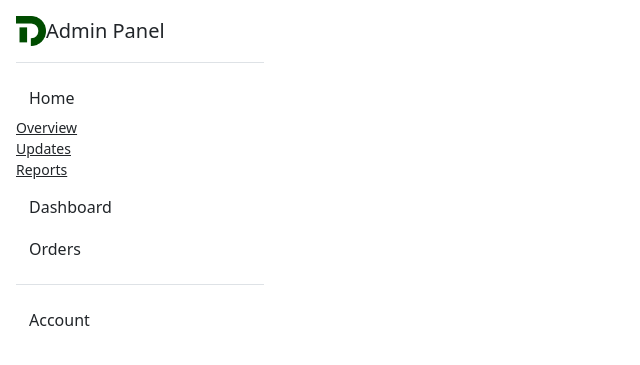
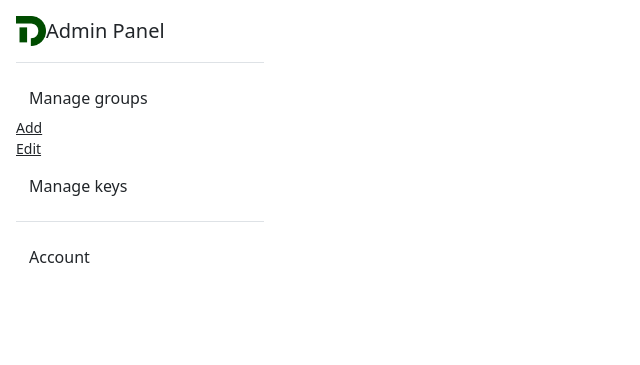
Before and after one commit to ramz1t/Diary, a FastAPI app: template views/templates/admin/managegroups.html in a window 1280 px wide. Shown: the top 365 px of the page, without its empty margins (0-640 px from the left). Run offline with FastAPI, Linux system fonts and the light colour scheme; the template is opened without the code that fills it, so the values that code supplies are empty; parts of the project's set-up code (start-up, migrations or seed data) failed here and were passed over; some libraries are stand-ins or nearby versions.

Commit message:
dev redesign

```diff
--- a/views/templates/admin/managegroups.html
+++ b/views/templates/admin/managegroups.html
@@ -20,39 +20,23 @@
     <ul class="list-unstyled ps-0">
       <li class="mb-1">
         <button class="btn btn-toggle align-items-center rounded collapsed" data-bs-toggle="collapse" data-bs-target="#home-collapse" aria-expanded="true">
-          Home
+          Manage groups
         </button>
         <div class="collapse show" id="home-collapse">
           <ul class="btn-toggle-nav list-unstyled fw-normal pb-1 small">
-            <li><a href="#" class="link-dark rounded">Overview</a></li>
-            <li><a href="#" class="link-dark rounded">Updates</a></li>
-            <li><a href="#" class="link-dark rounded">Reports</a></li>
+            <li><a href="#" class="link-dark rounded">Add</a></li>
+            <li><a href="#" class="link-dark rounded">Edit</a></li>
           </ul>
         </div>
       </li>
       <li class="mb-1">
         <button class="btn btn-toggle align-items-center rounded collapsed" data-bs-toggle="collapse" data-bs-target="#dashboard-collapse" aria-expanded="false">
-          Dashboard
+          Manage keys
         </button>
         <div class="collapse" id="dashboard-collapse">
           <ul class="btn-toggle-nav list-unstyled fw-normal pb-1 small">
-            <li><a href="#" class="link-dark rounded">Overview</a></li>
-            <li><a href="#" class="link-dark rounded">Weekly</a></li>
-            <li><a href="#" class="link-dark rounded">Monthly</a></li>
-            <li><a href="#" class="link-dark rounded">Annually</a></li>
-          </ul>
-        </div>
-      </li>
-      <li class="mb-1">
-        <button class="btn btn-toggle align-items-center rounded collapsed" data-bs-toggle="collapse" data-bs-target="#orders-collapse" aria-expanded="false">
-          Orders
-        </button>
-        <div class="collapse" id="orders-collapse">
-          <ul class="btn-toggle-nav list-unstyled fw-normal pb-1 small">
-            <li><a href="#" class="link-dark rounded">New</a></li>
-            <li><a href="#" class="link-dark rounded">Processed</a></li>
-            <li><a href="#" class="link-dark rounded">Shipped</a></li>
-            <li><a href="#" class="link-dark rounded">Returned</a></li>
+            <li><a href="#" class="link-dark rounded">Add</a></li>
+            <li><a href="#" class="link-dark rounded">Export</a></li>
           </ul>
         </div>
       </li>
@@ -63,9 +47,7 @@
         </button>
         <div class="collapse" id="account-collapse">
           <ul class="btn-toggle-nav list-unstyled fw-normal pb-1 small">
-            <li><a href="#" class="link-dark rounded">New...</a></li>
-            <li><a href="#" class="link-dark rounded">Profile</a></li>
-            <li><a href="#" class="link-dark rounded">Settings</a></li>
+            <li><a href="#" class="link-dark rounded">Change password</a></li>
             <li><a href="#" class="link-dark rounded">Sign out</a></li>
           </ul>
         </div>
```
Also changed, not shown: 4 other files.
